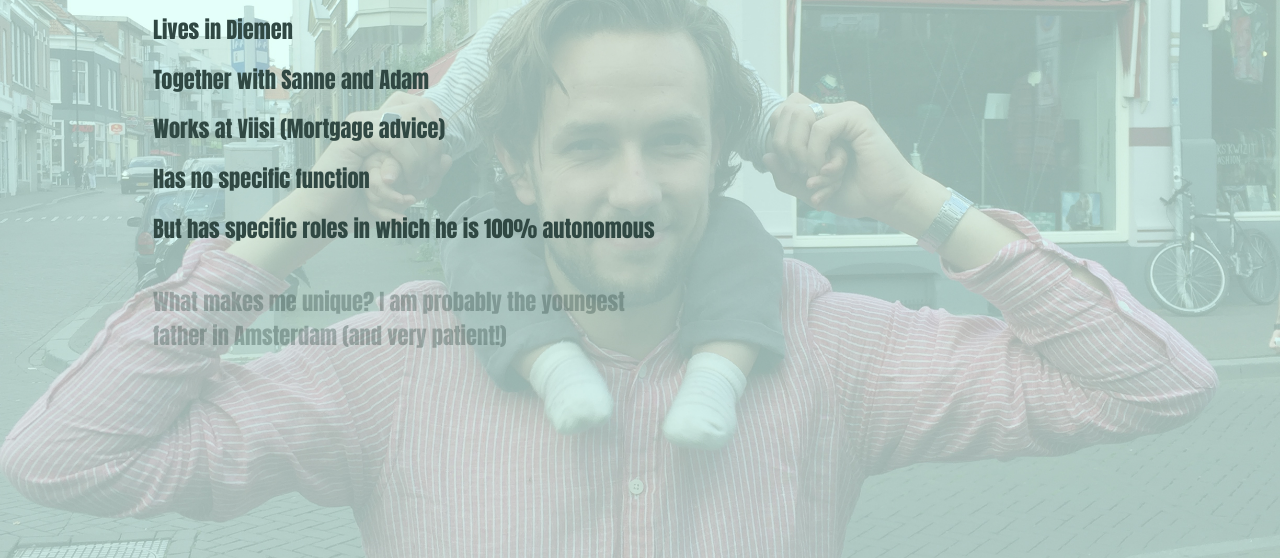
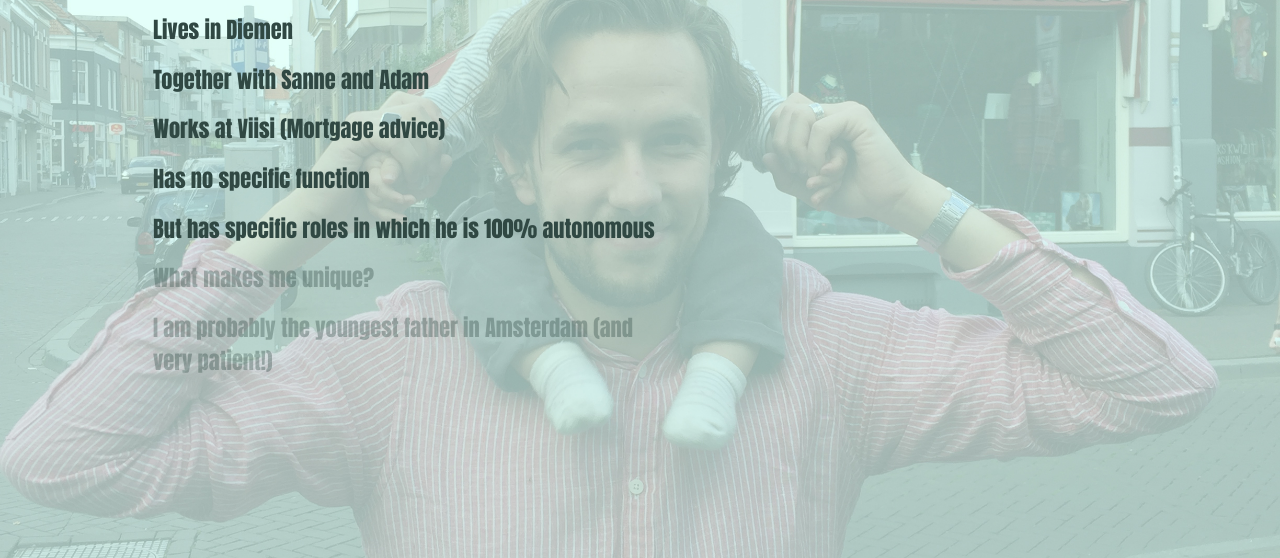
Before and after one commit to ricardodenbrinker/ricardodenbrinker.github.io, a plain HTML site: page index.html in a window 1280 px wide. Shown: the part 242-800 px from the top of the page. Drawn offline with nearby package versions, Linux system fonts and the light colour scheme.

Commit message:
Nieuwe regel

```diff
--- a/css/style.css
+++ b/css/style.css
@@ -153,4 +153,10 @@ display: none;
 font-size: 140%;
 }
 
+.my-class5-2 {
+
+display: none;
+font-size: 140%;
 }
+
+}
--- a/index.html
+++ b/index.html
@@ -45,9 +45,12 @@ Ricardo's nieuwe website
      </div>
      <div class="my-class5">
      <p>But has specific roles in which he is 100% autonomous</p>
-     </div><br>
+     </div>
      <div class="my-class5-1">
-     <p>What makes me unique? I am probably the youngest father in Amsterdam (and very patient!)</p>
+     <p>What makes me unique?</p>
+     </div>
+      <div class="my-class5-2">
+     <p>I am probably the youngest father in Amsterdam (and very patient!)</p>
      </div><br>
 	<div class="my-class6">
      <p>Ricardo studied Communications: specialization in Digital Media in Rotterdam (next to his place of birth Vlaardingen). He has some years of experience as an online/digital marketeer at several companies. He has evolved in several disciplines within online marketing and can't wait to start with the Growth Tribe Academy to learn how to get results quickly and to double our leads! I am especially interested in a specialization in a subject I don't know yet!</p>
--- a/js/scripts.js
+++ b/js/scripts.js
@@ -27,5 +27,9 @@ $('.my-class5-1').delay(4800).fadeIn(500);
 });
 
 $(document).ready(function() {
+$('.my-class5-2').delay(4800).fadeIn(500);
+});
+
+$(document).ready(function() {
 $('.my-class6').delay(8000).fadeIn(500);
 });
```
